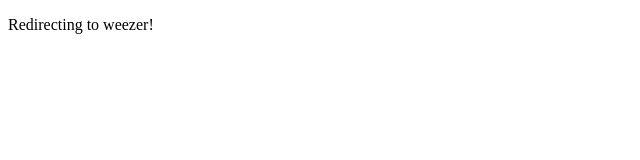
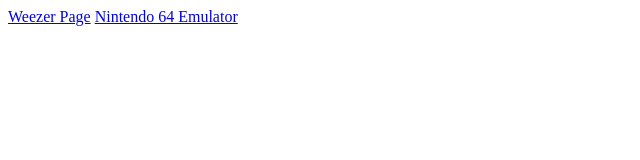
Before and after one commit to JakeGoldmanCode/jakegoldmancode.github.io, a plain HTML site: page index.html in a window 1280 px wide. Shown: the whole page, without its empty margins (0-640 px from the left). Drawn offline with Linux system fonts and the light colour scheme.

Commit message:
Update index.html

```diff
--- a/index.html
+++ b/index.html
@@ -8,9 +8,9 @@
         <meta content="#189BCC" data-react-helmet="true" name="theme-color" />
         <meta charset="utf-8">
         <title>Weezer lol</title>
-        <meta http-equiv = "refresh" content = "1; url = http://weezerlol.me/weezer" />
     </head>
     <body>
-        <p>Redirecting to weezer!</p>
+        <a href="/weezer">Weezer Page</a>
+        <a href="/n64">Nintendo 64 Emulator</a>
     </body>
 </html>
```
